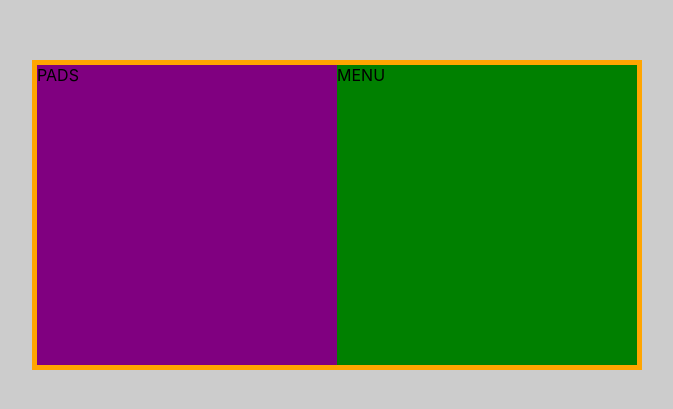
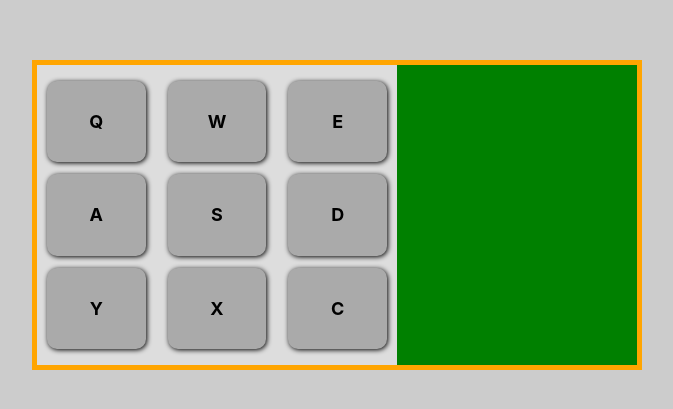
Before and after one commit to LE-Smith/freecodechallenge-drum-machine, a React (Create React App) app: page / in a window 1280 px wide. Shown: the part 185-594 px from the top of the page, without its empty margins (303-976 px from the left). Built offline with nearby package versions, Linux system fonts and the light colour scheme.

Commit message:
add pad Buttons

```diff
--- a/src/App.js
+++ b/src/App.js
@@ -21,8 +21,8 @@ const AppWrapper = styled.div`
 function App() {
   return (
     <AppWrapper>
-      <PadsWrapper>PADS</PadsWrapper>
-      <MenuWrapper>MENU</MenuWrapper>
+      <PadsWrapper />
+      <MenuWrapper />
     </AppWrapper>
   );
 }
--- /dev/null
+++ b/src/components/PadButton.js
@@ -0,0 +1,29 @@
+import React from 'react';
+import styled from 'styled-components'
+
+const StyledComponent = styled.div`
+    background-color: ${props => props.active ? "orange" : "#aaa"};
+    height: 29%;
+    width: 29%;
+    border-radius: 10px;
+    display: flex;
+    justify-content: center;
+    align-items: center;
+    box-shadow: ${props => props.active ? "1px 1px 5px orange" : "1px 1px 5px black"};
+    font-weight: bold;
+    font-size: 18px;
+    transform: ${props => props.active ? "translateX(1px) translateY(1px)" : "none"};
+    cursor: pointer;
+`;
+
+
+const PadButton = props => {
+
+    return (
+        <StyledComponent active={props.active} onClick={props.onClick.bind(this, props.text)}>
+            {props.text}
+        </StyledComponent>
+    )
+}
+
+export default PadButton;
--- a/src/containers/MenuWrapper.js
+++ b/src/containers/MenuWrapper.js
@@ -1,14 +1,28 @@
+import React from 'react';
 import styled from 'styled-components'
 
-const MenuWrapper = styled.div`
-    width: 50%;
+
+
+const StyledComponent = styled.div`
+    width: 40%;
     height: 100%;
     background-color: green;
+    padding: 10px;
+    box-sizing: border-box;
 
     @media (max-width: 650px) {
         width: 100%;
         height: 50%;
     }
-`
+`;
+
+const MenuWrapper = props => {
+
+    return (
+        <StyledComponent>
+
+        </StyledComponent>
+    )
+}
 
 export default MenuWrapper;
--- a/src/containers/PadsWrapper.js
+++ b/src/containers/PadsWrapper.js
@@ -1,14 +1,53 @@
-import styled from 'styled-components';
+import React, { useState, useEffect } from 'react';
+import styled from 'styled-components'
 
-const PadsWrapper = styled.div`
-  width: 50%;
-  height: 100%;
-  background-color: purple;
+import PadButton from '../components/PadButton';
 
-  @media (max-width: 650px) {
-    width: 100%;
-    height: 50%;
-  }
+const StyledComponent = styled.div`
+    width: 60%;
+    height: 100%;
+    /* background-color: purple; */
+    box-sizing: border-box;
+    display: flex;
+    justify-content: space-between;
+    align-items: center;
+    flex-wrap: wrap;
+    padding: 10px;
+
+    @media (max-width: 650px) {
+        width: 100%;
+        height: 50%;
+    }
 `;
 
-export default PadsWrapper;
+const Pads = props => {
+    const [clickedKey, setClickedKey] = useState('');
+
+    const onClickHandler = (clickedKey) => {
+      setClickedKey(clickedKey);
+    }
+
+    useEffect(() => {
+      if (clickedKey !== '') {
+        setTimeout(() => {
+          setClickedKey('');
+        }, 80)
+      }
+    }, [clickedKey])
+
+    return (
+        <StyledComponent>
+            <PadButton text="Q" onClick={onClickHandler} active={clickedKey === "Q"}/>
+            <PadButton text="W" onClick={onClickHandler} active={clickedKey === "W"}/>
+            <PadButton text="E" onClick={onClickHandler} active={clickedKey === "E"}/>
+            <PadButton text="A" onClick={onClickHandler} active={clickedKey === "A"}/>
+            <PadButton text="S" onClick={onClickHandler} active={clickedKey === "S"}/>
+            <PadButton text="D" onClick={onClickHandler} active={clickedKey === "D"}/>
+            <PadButton text="Y" onClick={onClickHandler} active={clickedKey === "Y"}/>
+            <PadButton text="X" onClick={onClickHandler} active={clickedKey === "X"}/>
+            <PadButton text="C" onClick={onClickHandler} active={clickedKey === "C"}/>
+        </StyledComponent>
+    )
+}
+
+export default Pads;
```
